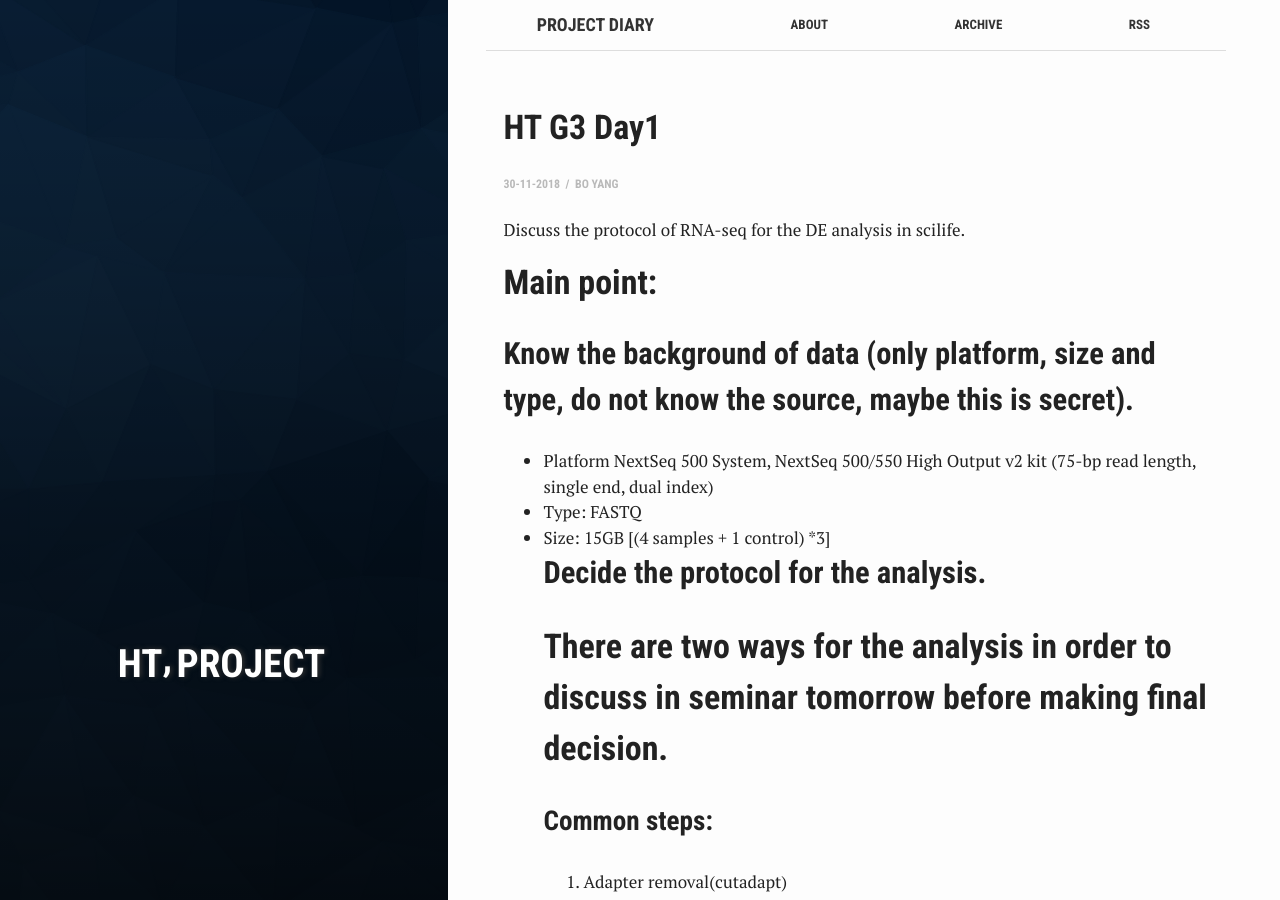
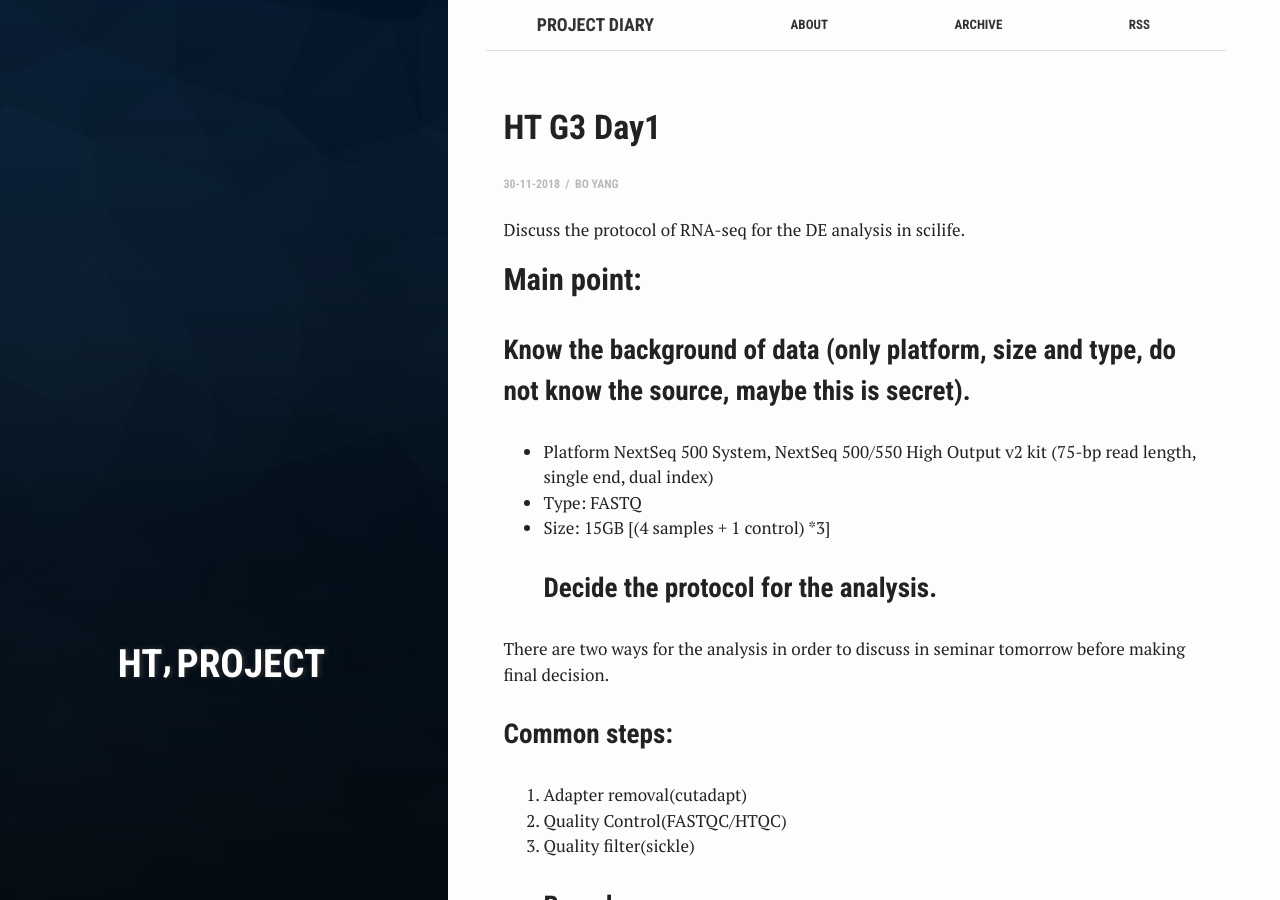
Before and after one commit to yuer0502/karen.github.io, a Jekyll site: the page built from _posts/2018-11-30-Day1.md, in a window 1280 px wide and 900 px high. Built offline with Jekyll 4.4.1, drawn with Linux system fonts in a browser that asks for light colours.

Commit message:
format change

```diff
--- a/_posts/2018-11-30-Day1.md
+++ b/_posts/2018-11-30-Day1.md
@@ -8,13 +8,14 @@ author: Bo Yang
 ---
 Discuss the protocol of RNA-seq for the DE analysis in scilife.
 
-# Main point:
-## Know the background of data (only platform, size and type, do not know the source, maybe this is secret).
+## Main point:
+### Know the background of data (only platform, size and type, do not know the source, maybe this is secret).
   - Platform NextSeq 500 System, NextSeq 500/550 High Output v2 kit (75-bp read length, single end, dual index)
   - Type: 	 FASTQ
   - Size: 	 15GB [(4 samples + 1 control) *3]
-## Decide the protocol for the analysis.
-# There are two ways for the analysis in order to discuss in seminar tomorrow before making final decision.
+### Decide the protocol for the analysis.
+
+There are two ways for the analysis in order to discuss in seminar tomorrow before making final decision.
 ### Common steps:
   1. Adapter removal(cutadapt)
   2. Quality Control(FASTQC/HTQC)
```
